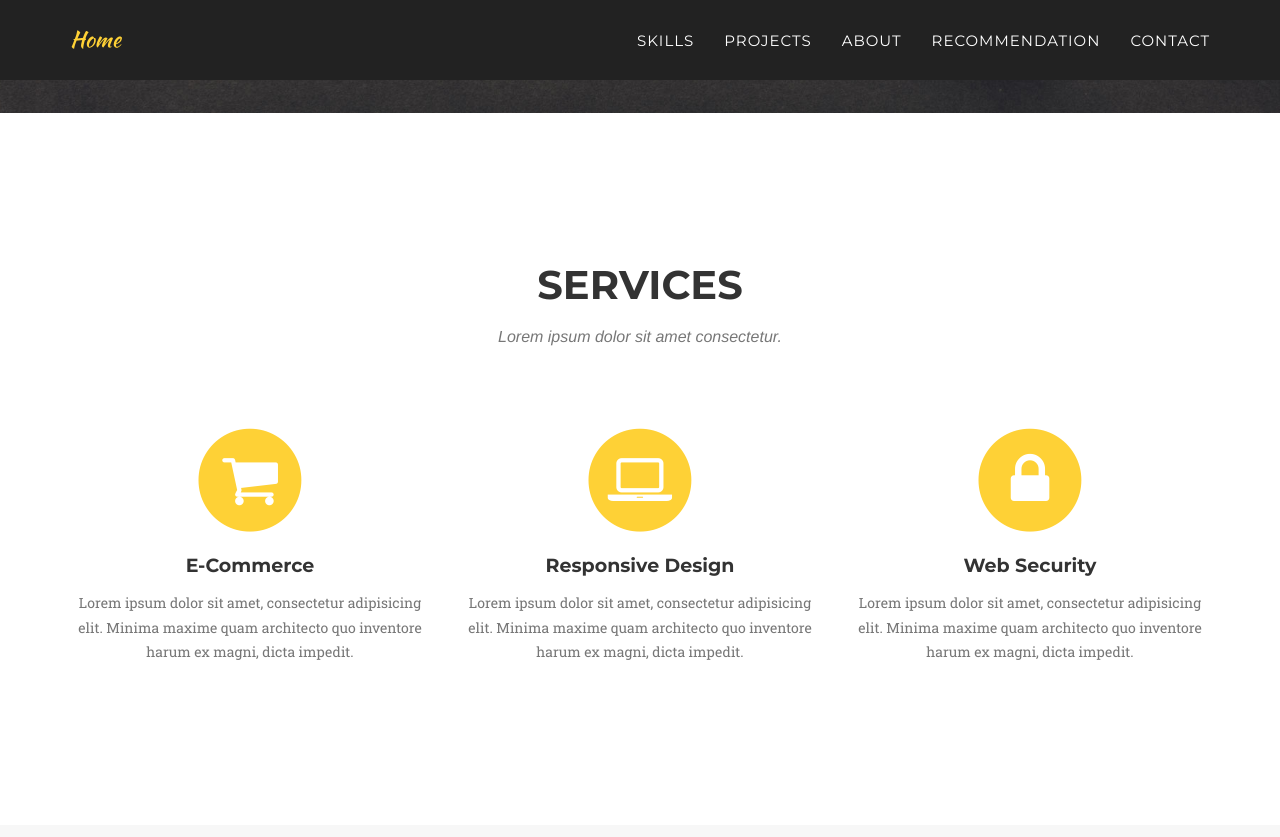
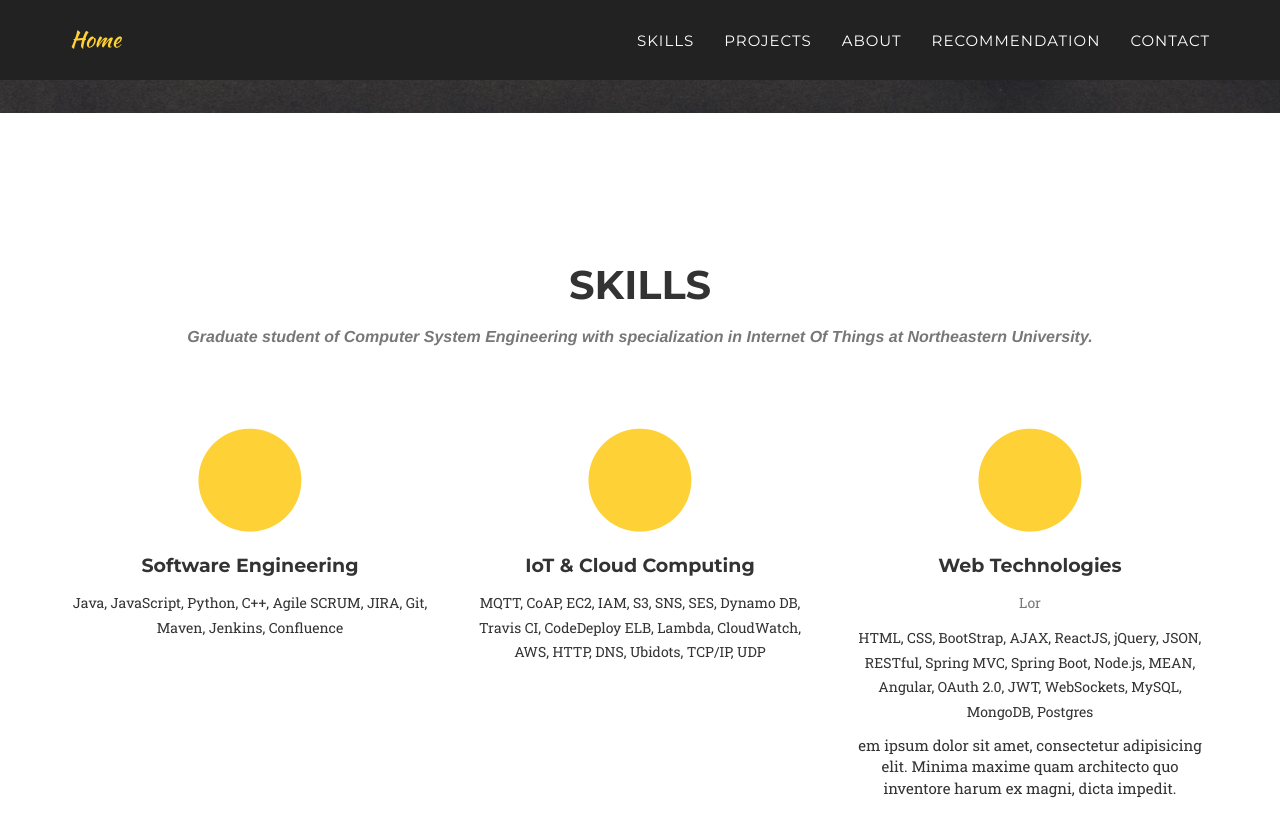
Before and after one commit to khvr/khvr.github.io, a Jekyll site: the page built from index.html, in a window 1280 px wide and 900 px high, scrolled down 772 px. Shown: the top 837 px of the window. Built offline with Jekyll 4.4.1, drawn with Linux system fonts in a browser that asks for light colours; some web fonts are replaced.

Commit message:
Skills area init

```diff
--- a/_includes/header.html
+++ b/_includes/header.html
@@ -9,7 +9,7 @@
                     <span class="icon-bar"></span>
                     <span class="icon-bar"></span>
                 </button>
-                <a class="navbar-brand page-scroll" href="#page-top">{{site.title}}</a>
+                <a class="navbar-brand page-scroll" href="#page-top">Home</a>
             </div>
 
             <!-- Collect the nav links, forms, and other content for toggling -->
@@ -19,7 +19,7 @@
                         <a href="#page-top"></a>
                     </li>
                     <li>
-                        <a class="page-scroll" href="#services">Skills</a>
+                        <a class="page-scroll" href="#skills">Skills</a>
                     </li>
                     <li>
                         <a class="page-scroll" href="#portfolio">Projects</a>
@@ -28,7 +28,7 @@
                         <a class="page-scroll" href="#about">About</a>
                     </li>
                     <li>
-                        <a class="page-scroll" href="#team">Recommendation</a>
+                        <a class="page-scroll" href="#recommendation">Recommendation</a>
                     </li>
                     <li>
                         <a class="page-scroll" href="#contact">Contact</a>
--- a/_includes/services.html
+++ b/_includes/services.html
@@ -1,36 +1,38 @@
 <!-- Services Section -->
-    <section id="services">
+    <section id="skills">
         <div class="container">
             <div class="row">
                 <div class="col-lg-12 text-center">
-                    <h2 class="section-heading">Services</h2>
-                    <h3 class="section-subheading text-muted">Lorem ipsum dolor sit amet consectetur.</h3>
+                    <h2 class="section-heading">Skills</h2>
+                    <h3 class="section-subheading text-muted"><b>Graduate student of Computer System Engineering with specialization in Internet Of Things at Northeastern University.
+                        <!-- <br>Looking for Full-time Job roles such Software Developer, IoT Software Engineer starting Jan 2020. </b></h3> -->
+                    </b></h3>
                 </div>
             </div>
             <div class="row text-center">
                 <div class="col-md-4">
                     <span class="fa-stack fa-4x">
                         <i class="fa fa-circle fa-stack-2x text-primary"></i>
-                        <i class="fa fa-shopping-cart fa-stack-1x fa-inverse"></i>
+                        <i class="fas fa-laptop fa-stack-1x fa-inverse"></i>
                     </span>
-                    <h4 class="service-heading">E-Commerce</h4>
-                    <p class="text-muted">Lorem ipsum dolor sit amet, consectetur adipisicing elit. Minima maxime quam architecto quo inventore harum ex magni, dicta impedit.</p>
+                    <h4 class="service-heading">Software Engineering</h4>
+                    <p>Java, JavaScript, Python, C++, Agile SCRUM, JIRA, Git, Maven, Jenkins, Confluence</p>
                 </div>
                 <div class="col-md-4">
                     <span class="fa-stack fa-4x">
                         <i class="fa fa-circle fa-stack-2x text-primary"></i>
-                        <i class="fa fa-laptop fa-stack-1x fa-inverse"></i>
+                        <i class="fas fa-cloud fa-stack-1x fa-inverse"></i>
                     </span>
-                    <h4 class="service-heading">Responsive Design</h4>
-                    <p class="text-muted">Lorem ipsum dolor sit amet, consectetur adipisicing elit. Minima maxime quam architecto quo inventore harum ex magni, dicta impedit.</p>
+                    <h4 class="service-heading">IoT &amp; Cloud Computing</h4>
+                    <p>MQTT, CoAP, EC2, IAM, S3, SNS, SES, Dynamo DB, Travis CI, CodeDeploy ELB, Lambda, CloudWatch, AWS, HTTP, DNS, Ubidots, TCP/IP, UDP</p>
                 </div>
                 <div class="col-md-4">
                     <span class="fa-stack fa-4x">
                         <i class="fa fa-circle fa-stack-2x text-primary"></i>
-                        <i class="fa fa-lock fa-stack-1x fa-inverse"></i>
+                        <i class="fas fa-globe fa-stack-1x fa-inverse"></i>
                     </span>
-                    <h4 class="service-heading">Web Security</h4>
-                    <p class="text-muted">Lorem ipsum dolor sit amet, consectetur adipisicing elit. Minima maxime quam architecto quo inventore harum ex magni, dicta impedit.</p>
+                    <h4 class="service-heading">Web Technologies</h4>
+                    <p class="text-muted">Lor<p>HTML, CSS, BootStrap, AJAX, ReactJS, jQuery, JSON, RESTful, Spring MVC, Spring Boot, Node.js, MEAN, Angular, OAuth 2.0, JWT, WebSockets, MySQL, MongoDB, Postgres</p>em ipsum dolor sit amet, consectetur adipisicing elit. Minima maxime quam architecto quo inventore harum ex magni, dicta impedit.</p>
                 </div>
             </div>
         </div>
```
